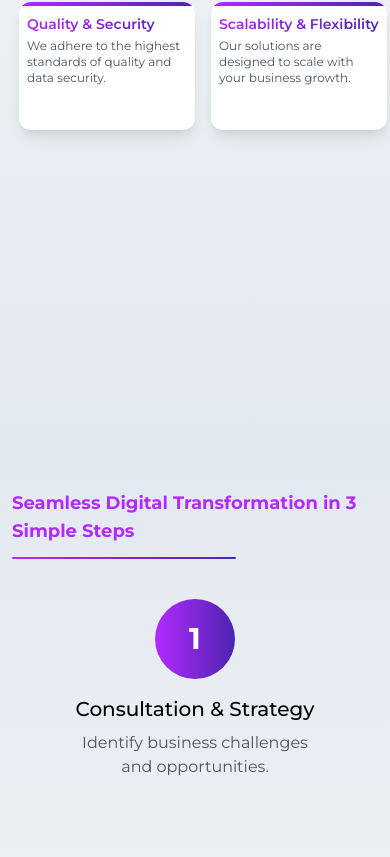
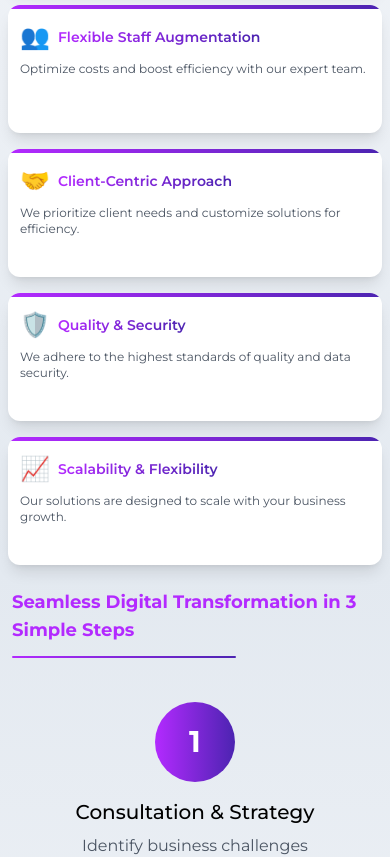
Before and after one commit to SameerDelXN/Innonsh-Technologies, a Next.js app: page / in a window 390 px wide. Shown: the part 6420-7277 px from the top of the page. Built offline with nearby package versions, Linux system fonts and the light colour scheme.

Commit message:
Changes Update

```diff
--- a/src/app/components/Steps.jsx
+++ b/src/app/components/Steps.jsx
@@ -23,10 +23,10 @@
   ];
 
   return (
-      <div className='w-full min-h-[70vh] phone:min-h-[100vh] bg-gradient-to-b from-[#E3E9F0] to-[#F5F7FA] p-10  flex flex-col justify-evenly items-start phone:p-3 phone:gap-10 phone:pt-10'>
+    <div className='w-full min-h-[70vh] phone:min-h-[100vh] bg-gradient-to-b from-[#E3E9F0] to-[#F5F7FA] p-10  flex flex-col justify-evenly items-start phone:p-3 phone:gap-10 phone:pt-3'>
       {/* Title */}
       <div className=' flex flex-col items-start gap-3'>
-          <h1 className='text-2xl font-bold text-transparent bg-clip-text bg-gradient-to-r from-[#B32AFF] to-[#4C24B1] phone:text-lg phone:bg-none phone:text-[#B32AFF]'>
+        <h1 className='text-2xl font-bold text-transparent bg-clip-text bg-gradient-to-r from-[#B32AFF] to-[#4C24B1] phone:text-lg phone:bg-none phone:text-[#B32AFF] desktopxl:mt-16 desktop3xl:mt-16'>
           Seamless Digital Transformation in 3 Simple Steps
         </h1>
         <hr className="w-56 h-0.5 bg-gradient-to-r from-[#B32AFF] to-[#4C24B1] border-0 rounded" />
--- a/src/app/components/Why_Choose_Us.jsx
+++ b/src/app/components/Why_Choose_Us.jsx
@@ -1,3 +1,125 @@
+// "use client";
+// import React from "react";
+// import Image from "next/image";
+// import { motion } from "framer-motion";
+
+// const WhyChooseUs = () => {
+//   const cards = [
+//     {
+//       title: "MVP & Product Development",
+//       description: "Expertise in building MVPs and delivering end-to-end product development.",
+//       icon: "🚀",
+//       position: "top-0 left-32"
+//     },
+//     {
+//       title: "Enterprise-Grade Software",
+//       description: "Specialists in creating high-quality, scalable enterprise solutions.",
+//       icon: "🏢",
+//       position: "top-0 right-32"
+//     },
+//     {
+//       title: "Flexible Staff Augmentation",
+//       description: "Optimize costs and boost efficiency with our expert team.",
+//       icon: "👥",
+//       position: "top-48 left-10"
+//     },
+//     {
+//       title: "Client-Centric Approach",
+//       description: "We prioritize client needs and customize solutions for efficiency.",
+//       icon: "🤝",
+//       position: "top-48 right-10"
+//     },
+//     {
+//       title: "Quality & Security",
+//       description: "We adhere to the highest standards of quality and data security.",
+//       icon: "🛡️",
+//       position: "top-96 left-10"
+//     },
+//     {
+//       title: "Scalability & Flexibility",
+//       description: "Our solutions are designed to scale with your business growth.",
+//       icon: "📈",
+//       position: "top-96 right-10"
+//     }
+//   ];
+
+//   return (
+//     <div className="w-full min-h-screen p-10 bg-gradient-to-b from-[#F5F7FA] to-[#E3E9F0] flex flex-col items-start relative
+//       phone:p-2 phone:pt-10">
+//       {/* Title Section */}
+//       <div className="flex flex-col items-start gap-3">
+//         <h1 className="text-3xl font-bold text-transparent bg-clip-text bg-gradient-to-r from-[#B32AFF] to-[#4C24B1]
+//           phone:text-xl
+//           desktopxl:text-4xl
+//           desktop3xl:text-5xl">
+//           Why Businesses Trust Innonsh for Digital Innovation?
+//         </h1>
+//         <div className="w-72 h-1 bg-gradient-to-r from-[#B32AFF] to-[#4C24B1] rounded-full" />
+//       </div>
+
+//       {/* Cards Layout */}
+//       <div className="relative w-full flex justify-center items-center mt-16 min-h-[50vh]
+//         phone:flex-wrap phone:justify-center phone:gap-4 phone:static phone:z-50">
+//         {cards.map((card, index) => (
+//           <motion.div
+//             key={index}
+//             className={`absolute w-80 h-40 bg-white shadow-lg rounded-xl overflow-hidden ${card.position}
+//               phone:w-full phone:static phone:h-auto phone:min-h-[8rem]
+//               desktopxl:w-96 desktopxl:h-48
+//               desktop3xl:w-[28rem] desktop3xl:h-56`}
+//             initial={{ opacity: 0, y: 20 }}
+//             animate={{ opacity: 1, y: 0 }}
+//             transition={{ duration: 0.5, delay: index * 0.1 }}
+//             whileHover={{
+//               scale: 1.05,
+//               boxShadow: "0 20px 25px -5px rgba(0, 0, 0, 0.1), 0 10px 10px -5px rgba(0, 0, 0, 0.04)",
+//               y: -5
+//             }}
+//           >
+//             <div className="h-1 w-full bg-gradient-to-r from-[#B32AFF] to-[#4C24B1]" />
+//             <div className="p-4 phone:p-2">
+//               <div className="flex items-center gap-2 mb-2">
+//                 <span className="text-2xl">{card.icon}</span>
+//                 <h3 className="text-xl font-semibold bg-gradient-to-r from-[#B32AFF] to-[#4C24B1] bg-clip-text text-transparent
+//                   phone:text-sm
+//                   desktopxl:text-2xl
+//                   desktop3xl:text-3xl">
+//                   {card.title}
+//                 </h3>
+//               </div>
+//               <p className="text-sm text-gray-600
+//                 phone:text-xs
+//                 desktopxl:text-base
+//                 desktop3xl:text-lg">
+//                 {card.description}
+//               </p>
+//             </div>
+//           </motion.div>
+//         ))}
+//       </div>
+
+//       {/* Man Illustration */}
+//       <div className="absolute bottom-0 left-1/2 transform -translate-x-1/2
+//         phone:hidden
+//         desktopxl:block desktop3xl:block">
+//         <Image
+//           src="/assets/why_choose_us_man.png"
+//           alt="Man Illustration"
+//           width={600}
+//           height={600}
+//           className="w-auto h-auto
+//             desktopxl:w-[700px]
+//             desktop3xl:w-[900px]"
+//         />
+//       </div>
+//     </div>
+//   );
+// };
+
+// export default WhyChooseUs;
+
+
+
 "use client";
 import React from "react";
 import Image from "next/image";
@@ -9,56 +131,63 @@ const WhyChooseUs = () => {
       title: "MVP & Product Development",
       description: "Expertise in building MVPs and delivering end-to-end product development.",
       icon: "🚀",
-      position: "top-0 left-32 phone:static"
     },
     {
       title: "Enterprise-Grade Software",
       description: "Specialists in creating high-quality, scalable enterprise solutions.",
       icon: "🏢",
-      position: "top-0 right-32 phone:static"
     },
     {
       title: "Flexible Staff Augmentation",
       description: "Optimize costs and boost efficiency with our expert team.",
       icon: "👥",
-      position: "top-48 left-10 phone:static"
     },
     {
       title: "Client-Centric Approach",
       description: "We prioritize client needs and customize solutions for efficiency.",
       icon: "🤝",
-      position: "top-48 right-10 phone:static"
     },
     {
       title: "Quality & Security",
       description: "We adhere to the highest standards of quality and data security.",
       icon: "🛡️",
-      position: "top-96 left-10 phone:static"
     },
     {
       title: "Scalability & Flexibility",
       description: "Our solutions are designed to scale with your business growth.",
       icon: "📈",
-      position: "top-96 right-10 phone:static"
     }
   ];
 
+  const getGridPositionClass = (index) => {
+    // Desktop XL and above positioning
+    const positions = [
+      "lg:top-0 lg:left-32",
+      "lg:top-0 lg:right-32",
+      "lg:top-48 lg:left-10",
+      "lg:top-48 lg:right-10",
+      "lg:top-96 lg:left-10",
+      "lg:top-96 lg:right-10"
+    ];
+    return positions[index];
+  };
+
   return (
-    <div className="w-full min-h-screen p-10 bg-gradient-to-b from-[#F5F7FA] to-[#E3E9F0] flex flex-col items-start relative phone:p-2 phone:pt-10">
+    <div className="w-full lg:min-h-screen bg-gradient-to-b from-[#F5F7FA] to-[#E3E9F0] flex flex-col items-start relative p-2 sm:p-4 md:p-6 lg:p-10">
       {/* Title Section */}
-      <div className="flex flex-col items-start gap-3">
-        <h1 className="text-3xl font-bold text-transparent bg-clip-text bg-gradient-to-r from-[#B32AFF] to-[#4C24B1] phone:text-xl">
+      <div className="flex flex-col items-start gap-3 w-full">
+        <h1 className="text-xl sm:text-2xl md:text-3xl font-bold text-transparent bg-clip-text bg-gradient-to-r from-[#B32AFF] to-[#4C24B1] max-w-3xl">
           Why Businesses Trust Innonsh for Digital Innovation?
         </h1>
-        <div className="w-72 h-1 bg-gradient-to-r from-[#B32AFF] to-[#4C24B1] rounded-full" />
+        <div className="w-36 sm:w-48 md:w-72 h-1 bg-gradient-to-r from-[#B32AFF] to-[#4C24B1] rounded-full" />
       </div>
 
       {/* Cards Layout */}
-      <div className="relative w-full flex justify-center items-center mt-16 min-h-[50vh] phone:flex-wrap phone:justify-center phone:gap-4 phone:z-50 phone:absolute">
+      <div className="relative w-full flex flex-wrap justify-center gap-4 mt-8 md:mt-12 lg:mt-16 min-h-[50vh] lg:flex-nowrap lg:justify-center">
         {cards.map((card, index) => (
           <motion.div
             key={index}
-            className={`absolute w-80 h-40 phone:w-44 phone:h-32 bg-white shadow-lg rounded-xl overflow-hidden ${card.position} phone:static`}
+            className={`w-full sm:w-64 md:w-72 lg:w-80 h-auto min-h-[8rem] lg:h-40 bg-white shadow-lg rounded-xl overflow-hidden lg:absolute ${getGridPositionClass(index)}`}
             initial={{ opacity: 0, y: 20 }}
             animate={{ opacity: 1, y: 0 }}
             transition={{ duration: 0.5, delay: index * 0.1 }}
@@ -69,22 +198,124 @@ const WhyChooseUs = () => {
             }}
           >
             <div className="h-1 w-full bg-gradient-to-r from-[#B32AFF] to-[#4C24B1]" />
-            <div className="p-4 phone:p-2">
-              <h3 className="text-xl phone:text-sm font-semibold mb-1 bg-gradient-to-r from-[#B32AFF] to-[#4C24B1] bg-clip-text text-transparent">
-                {card.title}
-              </h3>
-              <p className="text-sm phone:text-xs text-gray-600">{card.description}</p>
+            <div className="p-3 sm:p-4">
+              <div className="flex items-center gap-2 mb-2">
+                <span className="text-2xl">{card.icon}</span>
+                <h3 className="text-sm sm:text-base md:text-lg lg:text-xl font-semibold bg-gradient-to-r from-[#B32AFF] to-[#4C24B1] bg-clip-text text-transparent">
+                  {card.title}
+                </h3>
+              </div>
+              <p className="text-xs sm:text-sm text-gray-600">{card.description}</p>
             </div>
           </motion.div>
         ))}
       </div>
 
       {/* Man Illustration */}
-      <div className="absolute bottom-0 left-1/2 transform -translate-x-1/2 phone:hidden">
-        <Image src="/assets/why_choose_us_man.png" alt="Man Illustration" width={600} height={600} />
+      <div className="hidden lg:block absolute bottom-0 left-1/2 transform -translate-x-1/2">
+        <Image
+          src="/assets/why_choose_us_man.png"
+          alt="Man Illustration"
+          width={600}
+          height={600}
+          className="w-auto h-auto"
+        />
       </div>
     </div>
   );
 };
 
 export default WhyChooseUs;
+
+
+
+// "use client";
+// import React from "react";
+// import Image from "next/image";
+// import { motion } from "framer-motion";
+
+// const WhyChooseUs = () => {
+//   const cards = [
+//     {
+//       title: "MVP & Product Development",
+//       description: "Expertise in building MVPs and delivering end-to-end product development.",
+//       icon: "🚀",
+//       position: "top-0 left-32 phone:static"
+//     },
+//     {
+//       title: "Enterprise-Grade Software",
+//       description: "Specialists in creating high-quality, scalable enterprise solutions.",
+//       icon: "🏢",
+//       position: "top-0 right-32 phone:static"
+//     },
+//     {
+//       title: "Flexible Staff Augmentation",
+//       description: "Optimize costs and boost efficiency with our expert team.",
+//       icon: "👥",
+//       position: "top-48 left-10 phone:static"
+//     },
+//     {
+//       title: "Client-Centric Approach",
+//       description: "We prioritize client needs and customize solutions for efficiency.",
+//       icon: "🤝",
+//       position: "top-48 right-10 phone:static"
+//     },
+//     {
+//       title: "Quality & Security",
+//       description: "We adhere to the highest standards of quality and data security.",
+//       icon: "🛡️",
+//       position: "top-96 left-10 phone:static"
+//     },
+//     {
+//       title: "Scalability & Flexibility",
+//       description: "Our solutions are designed to scale with your business growth.",
+//       icon: "📈",
+//       position: "top-96 right-10 phone:static"
+//     }
+//   ];
+
+//   return (
+//     <div className="w-full min-h-screen p-10 bg-gradient-to-b from-[#F5F7FA] to-[#E3E9F0] flex flex-col items-start relative phone:p-2 phone:pt-10">
+//       {/* Title Section */}
+//       <div className="flex flex-col items-start gap-3">
+//         <h1 className="text-3xl font-bold text-transparent bg-clip-text bg-gradient-to-r from-[#B32AFF] to-[#4C24B1] phone:text-xl">
+//           Why Businesses Trust Innonsh for Digital Innovation?
+//         </h1>
+//         <div className="w-72 h-1 bg-gradient-to-r from-[#B32AFF] to-[#4C24B1] rounded-full" />
+//       </div>
+
+//       {/* Cards Layout */}
+//       <div className="relative w-full flex justify-center items-center mt-16 min-h-[50vh] phone:flex-wrap phone:justify-center phone:gap-4 phone:z-50 phone:absolute">
+//         {cards.map((card, index) => (
+//           <motion.div
+//             key={index}
+//             className={`absolute w-80 h-40 phone:w-44 phone:h-32 bg-white shadow-lg rounded-xl overflow-hidden ${card.position} phone:static`}
+//             initial={{ opacity: 0, y: 20 }}
+//             animate={{ opacity: 1, y: 0 }}
+//             transition={{ duration: 0.5, delay: index * 0.1 }}
+//             whileHover={{
+//               scale: 1.05,
+//               boxShadow: "0 20px 25px -5px rgba(0, 0, 0, 0.1), 0 10px 10px -5px rgba(0, 0, 0, 0.04)",
+//               y: -5
+//             }}
+//           >
+//             <div className="h-1 w-full bg-gradient-to-r from-[#B32AFF] to-[#4C24B1]" />
+//             <div className="p-4 phone:p-2">
+//               <h3 className="text-xl phone:text-sm font-semibold mb-1 bg-gradient-to-r from-[#B32AFF] to-[#4C24B1] bg-clip-text text-transparent">
+//                 {card.title}
+//               </h3>
+//               <p className="text-sm phone:text-xs text-gray-600">{card.description}</p>
+//             </div>
+//           </motion.div>
+//         ))}
+//       </div>
+
+//       {/* Man Illustration */}
+//       <div className="absolute bottom-0 left-1/2 transform -translate-x-1/2 phone:hidden">
+//         <Image src="/assets/why_choose_us_man.png" alt="Man Illustration" width={600} height={600} />
+//       </div>
+//     </div>
+//   );
+// };
+
+// export default WhyChooseUs;
```
Lines whose indentation alone changed are shown as unchanged.
